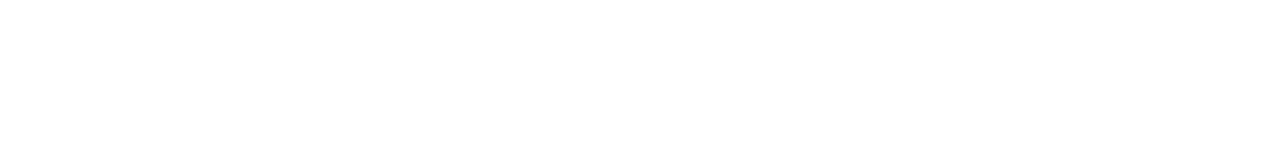
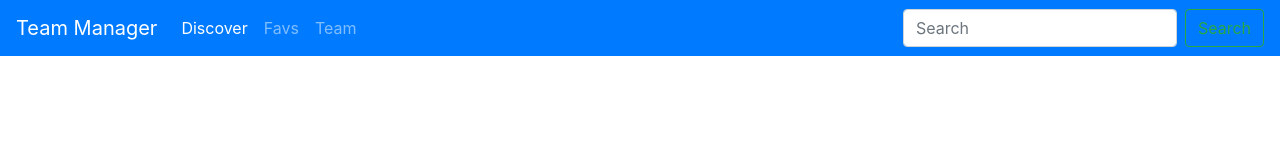
Before and after one commit to Dan920-Dev/PokeManager, a plain HTML site: page index.html in a window 1280 px wide. Drawn offline with Linux system fonts and the light colour scheme.

Commit message:
Add navbar

```diff
--- a/index.html
+++ b/index.html
@@ -1,11 +1,58 @@
 <!DOCTYPE html>
 <html lang="en">
-<head>
-    <meta charset="UTF-8">
-    <meta name="viewport" content="width=device-width, initial-scale=1.0">
+  <head>
+    <meta charset="UTF-8" />
+    <meta name="viewport" content="width=device-width, initial-scale=1.0" />
+    <link rel="stylesheet" href="css/bootstrap.min.css" />
     <title>Pokemon Manager</title>
-</head>
-<body>
+  </head>
+  <body>
+    <!-- Star Navbar -->
+    <nav class="navbar navbar-expand-lg navbar-dark bg-primary">
+      <a class="navbar-brand" href="#">Team Manager</a>
+      <button
+        class="navbar-toggler"
+        type="button"
+        data-toggle="collapse"
+        data-target="#navbarSupportedContent"
+        aria-controls="navbarSupportedContent"
+        aria-expanded="false"
+        aria-label="Toggle navigation"
+      >
+        <span class="navbar-toggler-icon"></span>
+      </button>
 
-</body>
+      <div class="collapse navbar-collapse" id="navbarSupportedContent">
+        <ul class="navbar-nav mr-auto">
+          <li class="nav-item active">
+            <a class="nav-link" href="#Discover"
+              >Discover <span class="sr-only">(current)</span></a
+            >
+          </li>
+          <li class="nav-item">
+            <a class="nav-link" href="#Favs">Favs</a>
+          </li>
+
+          <li class="nav-item">
+            <a class="nav-link" href="#Team">Team</a>
+          </li>
+        </ul>
+        <form class="form-inline my-2 my-lg-0">
+          <input
+            class="form-control mr-sm-2"
+            type="search"
+            placeholder="Search"
+            aria-label="Search"
+          />
+          <button class="btn btn-outline-success my-2 my-sm-0" type="submit">
+            Search
+          </button>
+        </form>
+      </div>
+    </nav>
+    <!-- End Navbar-->
+    <!-- SCRIPTS-->
+    <script src="js/jquery-3.5.1.min.js"></script>
+    <script src="js/bootstrap.bundle.js"></script>
+  </body>
 </html>
```
